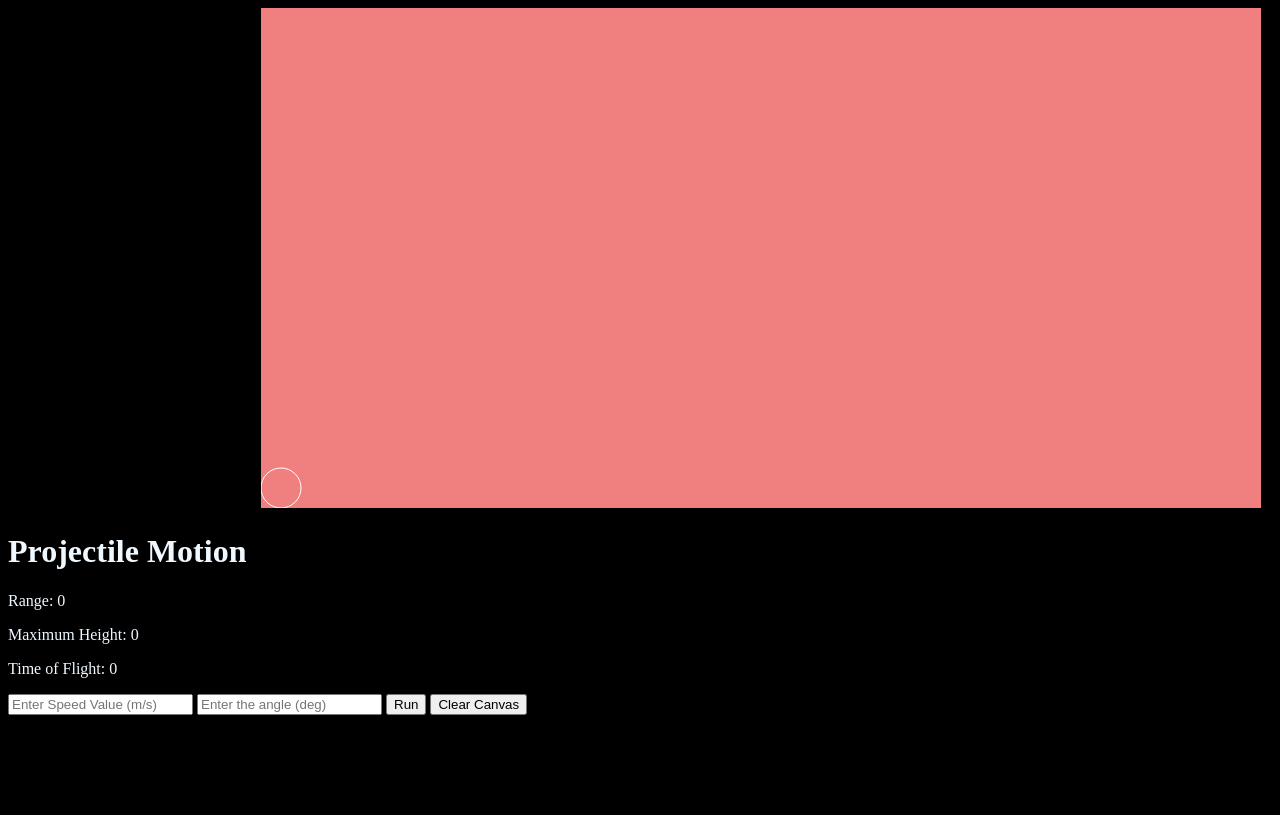
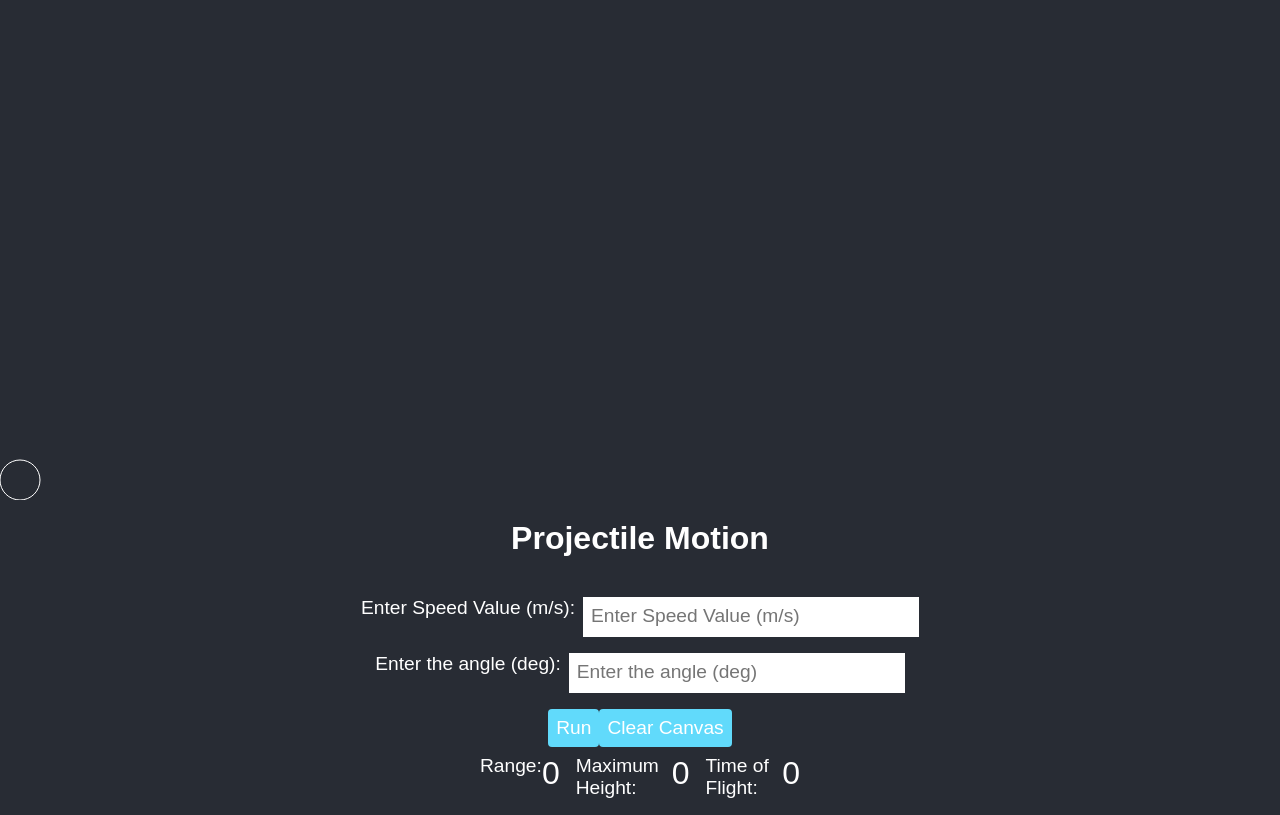
Before and after one commit to Shivansh-Potdar/projectilemotion, a plain HTML site: page index.html in a window 1280 px wide. Drawn offline with Linux system fonts and the light colour scheme.

Commit message:
Updated/Modern code

```diff
--- a/index.html
+++ b/index.html
@@ -1,44 +1,56 @@
 <!DOCTYPE html>
 <html>
-    <head>
-        <title>
-            Projectile Motion Visualisation
-        </title>
-        <style>
-            body {
-                background-color: black;
-                color: aliceblue;
-            }
-            canvas {
-                background-color: #F08080;
-                position: relative;
-                top: 20%;
-                left: 20%;
-            }
-        </style>
-    </head>
-    <body>
-        <canvas id="canvas" width =1000px height=500></canvas>
-        <script src="index.js"></script>
-        <h1>
-            Projectile Motion
-        </h1>
+  <head>
+    <meta charset="utf-8">
+    <link rel="stylesheet" href="styles.css">
+    <title>Projectile Motion Visualization</title>
+  </head>
+  <body>
+    <canvas id="canvas" width="1000" height="500"></canvas>
+    <script src="index.js"></script>
+    <header>
+      <h1>Projectile Motion</h1>
+    </header>
 
-        <p>
-            Range: <span id="range">0</span>
-        </p>
-
-        <p>
-            Maximum Height: <span id="maxheight">0</span>
-        </p>
-
-        <p>
-            Time of Flight: <span id="tof">0</span>
-        </p>
-
-        <input name="speed" type="text" maxlength="512" id="speedVal" placeholder="Enter Speed Value (m/s)"/>
-        <input name="angle" type="text" maxlength="512" id="angleVal" placeholder="Enter the angle (deg)"/>
-        <button onclick="run()">Run</button>
-        <button onclick="window.location.reload()">Clear Canvas</button>
-    </body>
+    <main>
+      <form>
+        <div>
+          <label for="speedVal">Enter Speed Value (m/s):</label>
+          <input
+            name="speed"
+            type="number"
+            id="speedVal"
+            placeholder="Enter Speed Value (m/s)"
+          />
+        </div>
+        <div>
+          <label for="angleVal">Enter the angle (deg):</label>
+          <input
+            name="angle"
+            type="number"
+            id="angleVal"
+            placeholder="Enter the angle (deg)"
+          />
+        </div>
+        <div>
+          <button type="button" onclick="run()">Run</button>
+          <button type="reset">Clear Canvas</button>
+        </div>
+      </form>
+      <section>
+        <div>
+          <p>Range:</p>
+          <p id="range">0</p>
+        </div>
+        <div>
+          <p>Maximum Height:</p>
+          <p id="maxheight">0</p>
+        </div>
+        <div>
+          <p>Time of Flight:</p>
+          <p id="tof">0</p>
+        </div>
+      </section>
+    </main>
+  </body>
 </html>
```
